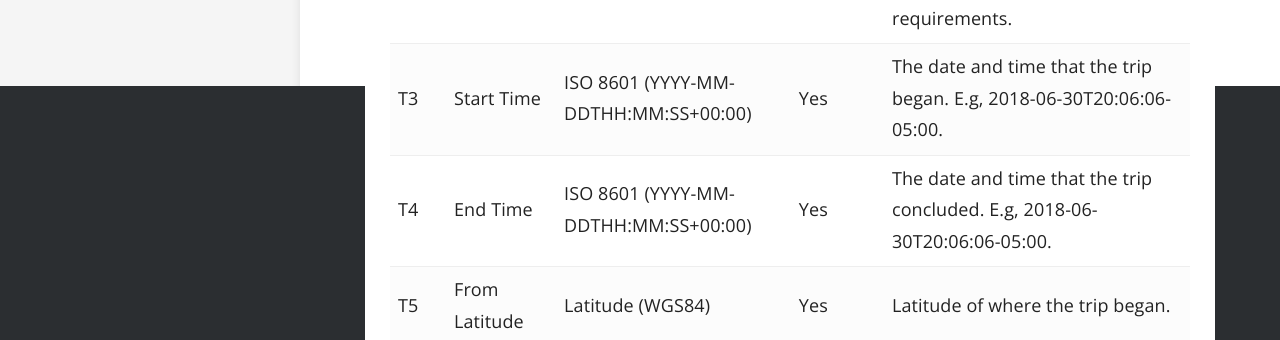
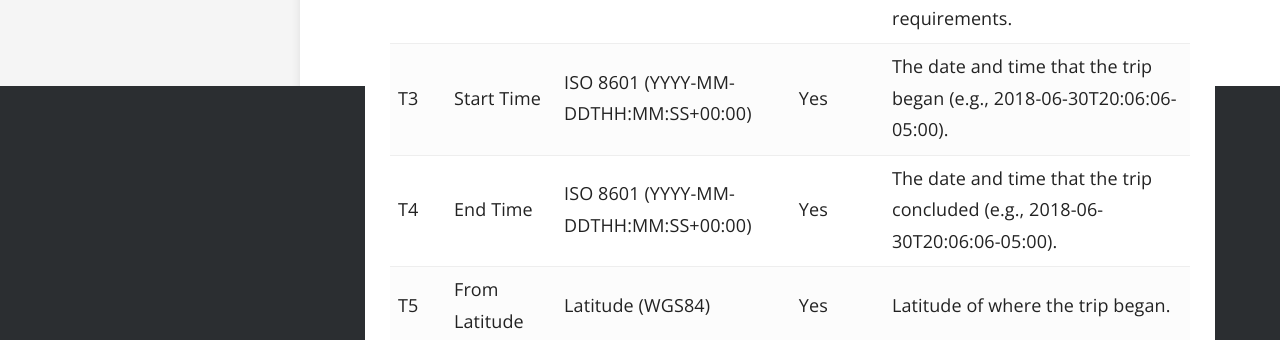
Before and after one commit to Chicago/dockless-bikeshare-reporting-manual, a Jekyll site: the page built from _docs/trips.md, in a window 1280 px wide. Shown: the part 814-1154 px from the top of the page. Built offline with Jekyll 4.4.1, drawn with Linux system fonts in a browser that asks for light colours.

```diff
--- a/_docs/trips.md
+++ b/_docs/trips.md
@@ -15,8 +15,8 @@ Trip data must be reported using the following schema and reported with the foll
 | Field | Element        | Data Type           | Required | Description                                                                                       |
 |  T1   | Trip ID        | String              |   Yes    | A unique identifier that identifies the trip. The identifier should be permanently unique, not just within the reporting period.                                                    |
 |  T2   | Bike ID        | String              |   Yes    | A unique identifier for the bicycle. Should be the same ID used throughout reporting requirements.|
-|  T3   | Start Time     | ISO 8601 (YYYY-MM-DDTHH:MM:SS+00:00) |   Yes    | The date and time that the trip began. E.g, 2018-06-30T20:06:06-05:00. |
-|  T4   | End Time       | ISO 8601 (YYYY-MM-DDTHH:MM:SS+00:00) |   Yes    | The date and time that the trip concluded. E.g, 2018-06-30T20:06:06-05:00. |
+|  T3   | Start Time     | ISO 8601 (YYYY-MM-DDTHH:MM:SS+00:00) |   Yes    | The date and time that the trip began (e.g., 2018-06-30T20:06:06-05:00). |
+|  T4   | End Time       | ISO 8601 (YYYY-MM-DDTHH:MM:SS+00:00) |   Yes    | The date and time that the trip concluded (e.g., 2018-06-30T20:06:06-05:00). |
 |  T5   | From Latitude  | Latitude (WGS84)    |   Yes    | Latitude of where the trip began.                                                                 |
 |  T6   | From Longitude | Longitude (WGS84)   |   Yes    | Longitude of where the trip began.                                                                |
 |  T7   | To Latitude    | Latitude (WGS84)    |   Yes    | Latitude of where the trip ended.                                                                 |
```
